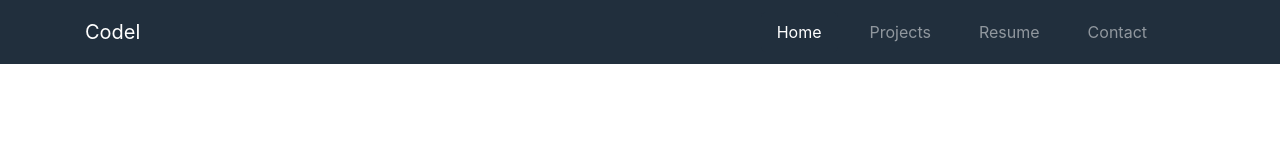
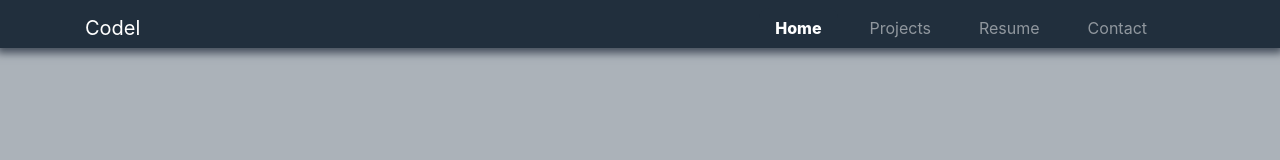
Before and after one commit to joacotol/main-portfolio, a plain HTML site: page src/index.html in a window 1280 px wide. Drawn offline with nearby package versions, Linux system fonts and the light colour scheme.

Commit message:
Refine navbar by adding text-shadow and implementing tabs for active and hover state

```diff
--- a/css/style.css
+++ b/src/css/style.css
@@ -1,3 +1,16 @@
+body {
+  background: #ABB2B9;
+}
+
+.navbar {
+  padding: 0.5rem 1rem 0 1rem;
+  box-shadow: 0px 2px 8px 3px #1C2833;
+}
+
+.navbar:hover {
+  box-shadow: 0px 2px 8px 3px #444E5B;
+}
+
 .navbar-dark {
   background: rgba(33, 47, 61, 0.8);
   transition: all 0.5s;
@@ -9,8 +22,10 @@
 
 .nav-active {
   background: #212F3D;
-  border-radius: 5px;
   color: #fff !important;
+  border-top-right-radius: 10px;
+  border-top-left-radius: 10px;
+  font-weight: 800;
 }
 
 .active:hover {
@@ -24,8 +39,9 @@
 }
 .nav-item:hover{
   background: #444E5B;
-  border-radius: 5px;
   transition: all 0.5s;
+  border-top-right-radius: 10px;
+  border-top-left-radius: 10px;
 }
 
 li.nav-active>a {
--- a/index.html
+++ b/src/index.html
@@ -28,18 +28,18 @@
           <span class="navbar-toggler-icon"></span>
         </button>
 
-        <div class="collapse navbar-collapse my-2 my-lg-0" id="navbarCollapse">
+        <div class="collapse navbar-collapse my-lg-0" id="navbarCollapse">
           <ul class="navbar-nav ml-auto px-4">
-            <li class="nav-item my-1 mx-xl-2 px-2 text-center nav-active">
+            <li class="nav-item mx-xl-2 px-2 text-center nav-active">
               <a href="./index.html" class="nav-link">Home</a>
             </li>
-            <li class="nav-item my-1 mx-xl-2 px-2 text-center">
+            <li class="nav-item mx-xl-2 px-2 text-center">
               <a href="#" class="nav-link">Projects</a>
             </li>
-            <li class="nav-item my-1 mx-xl-2 px-2 text-center">
+            <li class="nav-item mx-xl-2 px-2 text-center">
               <a href="#" class="nav-link">Resume</a>
             </li>
-            <li class="nav-item my-1 mx-xl-2 px-2 text-center">
+            <li class="nav-item mx-xl-2 px-2 text-center">
               <a href="#" class="nav-link">Contact</a>
             </li>
           </ul>
```
